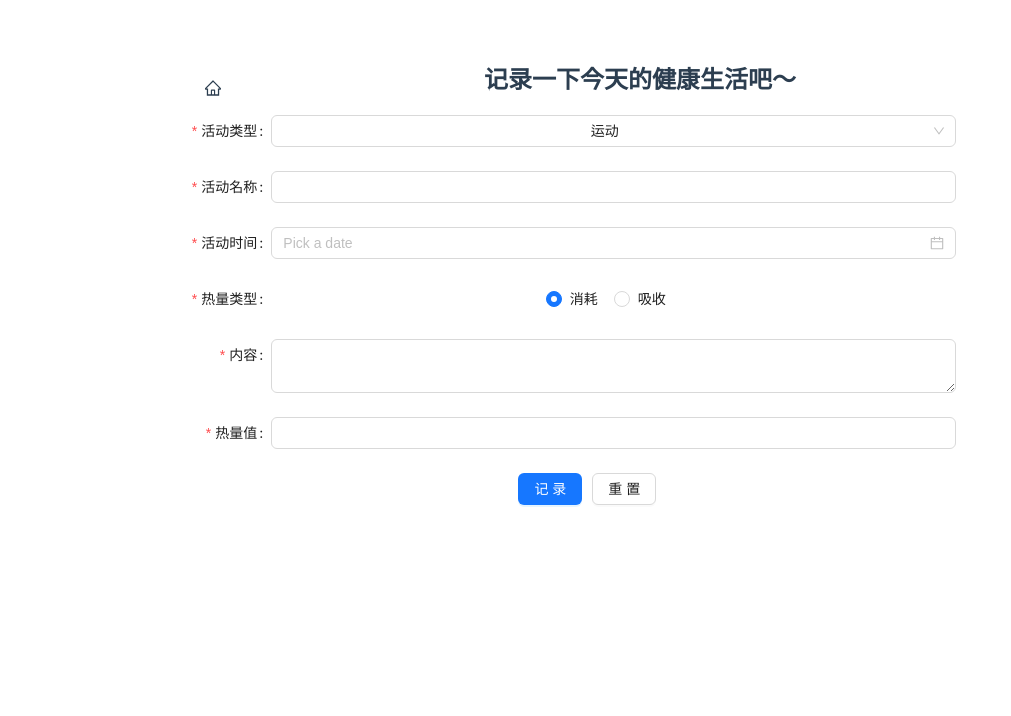
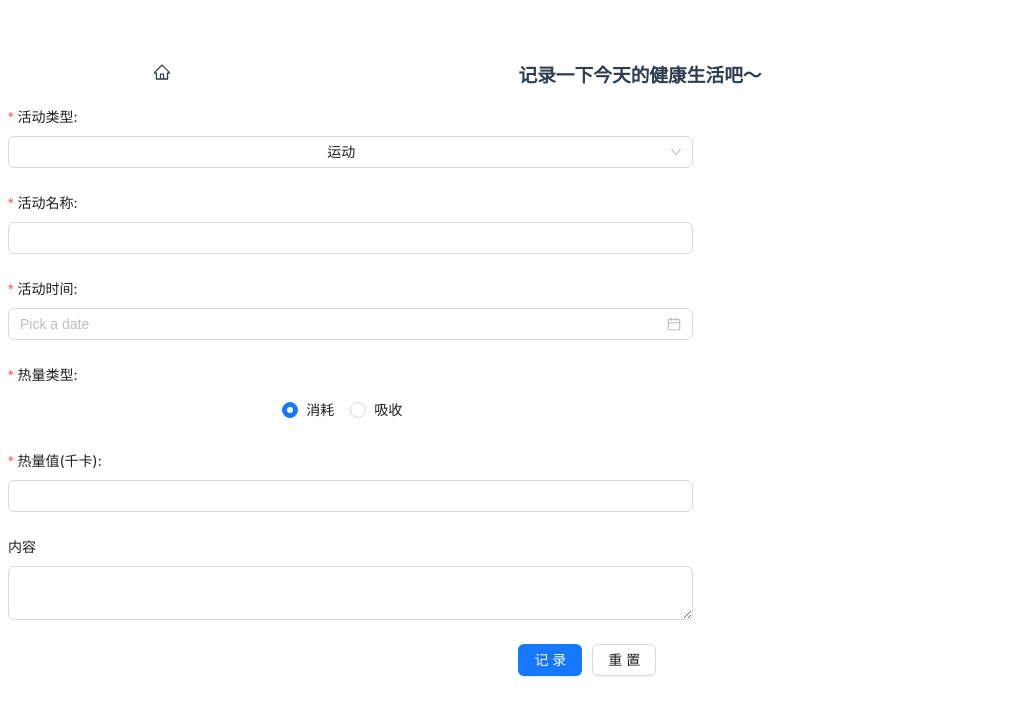
Before and after one commit to JulyVivian/fit-fuel-tracker, a Vue app: page /create in a window 1280 px wide. Shown: the top 716 px of the page, without its empty margins (0-1011 px from the left). Built offline with nearby package versions, Linux system fonts and the light colour scheme.

Commit message:
feat: 移动端样式shipei

```diff
--- a/src/components/Create.vue
+++ b/src/components/Create.vue
@@ -2,32 +2,32 @@
   <a-tooltip title="回到个人活动清单页面" color="green">
     <home-outlined @click="backToList" class="back"/>
   </a-tooltip>
-  <h2>记录一下今天的健康生活吧～</h2>
-  <a-form ref="formRef" :model="formState" :rules="rules" :label-col="labelCol" :wrapper-col="wrapperCol">
-    <a-form-item label="活动类型" name="ff_type">
+  <h3>记录一下今天的健康生活吧～</h3>
+  <a-form layout="vertical" ref="formRef" :model="formState" :rules="rules" :label-col="labelCol" :wrapper-col="wrapperCol">
+    <a-form-item label="活动类型:" name="ff_type">
       <a-select v-model:value="formState.ff_type" placeholder="please select fit or fuel type">
         <a-select-option value="sport">运动</a-select-option>
         <a-select-option value="diet">饮食</a-select-option>
       </a-select>
     </a-form-item>
-    <a-form-item ref="name" label="活动名称" name="name">
+    <a-form-item ref="name" label="活动名称:" name="name">
       <a-input v-model:value="formState.name" />
     </a-form-item>
-    <a-form-item label="活动时间" required name="time">
+    <a-form-item label="活动时间:" required name="time">
       <a-date-picker v-model:value="formState.time" show-time type="date" placeholder="Pick a date"
         style="width: 100%" />
     </a-form-item>
-    <a-form-item label="热量类型" name="fuel_variety">
+    <a-form-item label="热量类型:" name="fuel_variety">
       <a-radio-group v-model:value="formState.fuel_variety">
         <a-radio value="Expenditure">消耗</a-radio>
         <a-radio value="Intake">吸收</a-radio>
       </a-radio-group>
     </a-form-item>
+    <a-form-item label="热量值(千卡):" name="calories">
+      <a-input v-model:value="formState.calories"/>
+    </a-form-item>
     <a-form-item label="内容" name="content">
       <a-textarea v-model:value="formState.content" />
-    </a-form-item>
-    <a-form-item label="热量值" name="calories">
-      <a-input v-model:value="formState.calories" />
     </a-form-item>
     <a-form-item :wrapper-col="{ span: 14, offset: 4 }">
       <a-button type="primary" @click="onSubmit">记录</a-button>
@@ -52,10 +52,9 @@ interface FormState {
   name: string;
   ff_type: string | undefined;
   time: Dayjs | undefined;
-  type: string[];
   fuel_variety: string;
   content: string;
-  calories: Number;
+  calories: string;
 }
 const formRef = ref();
 const labelCol = { span: 5 };
@@ -64,7 +63,6 @@ const formState: UnwrapRef<FormState> = reactive({
   name: '',
   ff_type: 'sport',
   time: undefined,
-  type: [],
   fuel_variety: 'Expenditure',
   content: '',
   calories: null
@@ -76,16 +74,16 @@ const rules: Record<string, Rule[]> = {
   ],
   ff_type: [{ required: true, message: 'Please select Activity zone', trigger: 'change' }],
   time: [{ required: true, message: 'Please pick a date', trigger: 'change', type: 'object' }],
-  type: [
-    {
-      type: 'array',
-      required: true,
-      message: 'Please select at least one activity type',
-      trigger: 'change',
-    },
-  ],
+  // type: [
+  //   {
+  //     type: 'array',
+  //     required: true,
+  //     message: 'Please select at least one activity type',
+  //     trigger: 'change',
+  //   },
+  // ],
   fuel_variety: [{ required: true, message: 'Please select activity fuel_variety', trigger: 'change' }],
-  content: [{ required: true, message: 'Please input activity form', trigger: 'blur' }],
+  content: [{ message: 'Please input activity form', trigger: 'blur' }],
   calories: [{ required: true, message: 'Please input calories', trigger: 'blur' }]
 };
 const onSubmit = useDebounce(() => {
@@ -129,7 +127,7 @@ const backToList = () => {
 <style scoped lang="less">
 .back {
   position: absolute;
-  top: 10%;
-  left: 16%;
+  top: 8%;
+  left: 12%;
 }
 </style>
--- a/src/components/Login.vue
+++ b/src/components/Login.vue
@@ -1,6 +1,6 @@
 <template>
     <div class="login-container">
-      <h1>健康生活，从现在开始！</h1>
+      <h2>健康生活，从现在开始！</h2>
       <LoginForm btnText="登录" @onSubmit="GotoLogin"/>
       <p class="to-reg">没有账号，去<a href="/reg">注册</a></p>
     </div>
```
